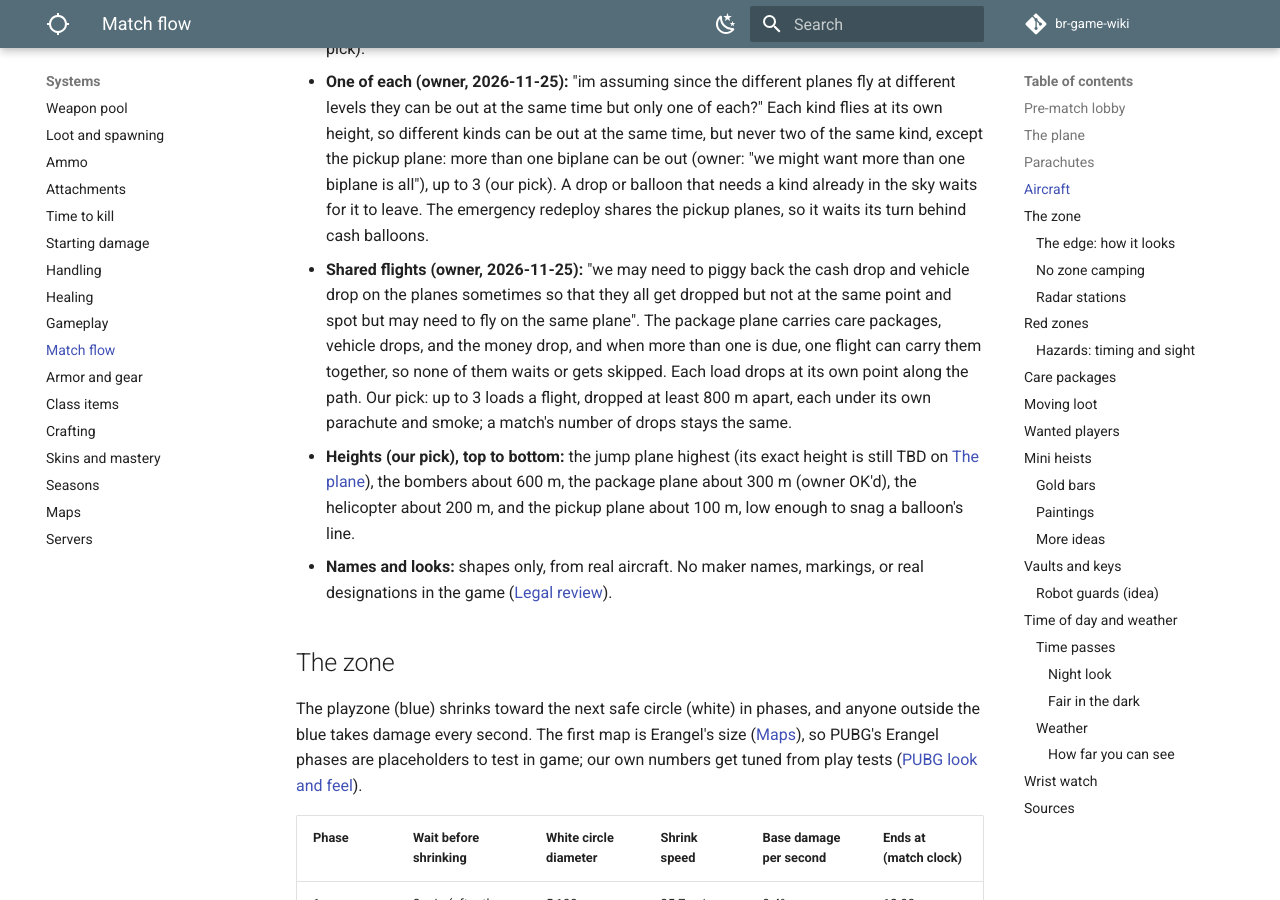
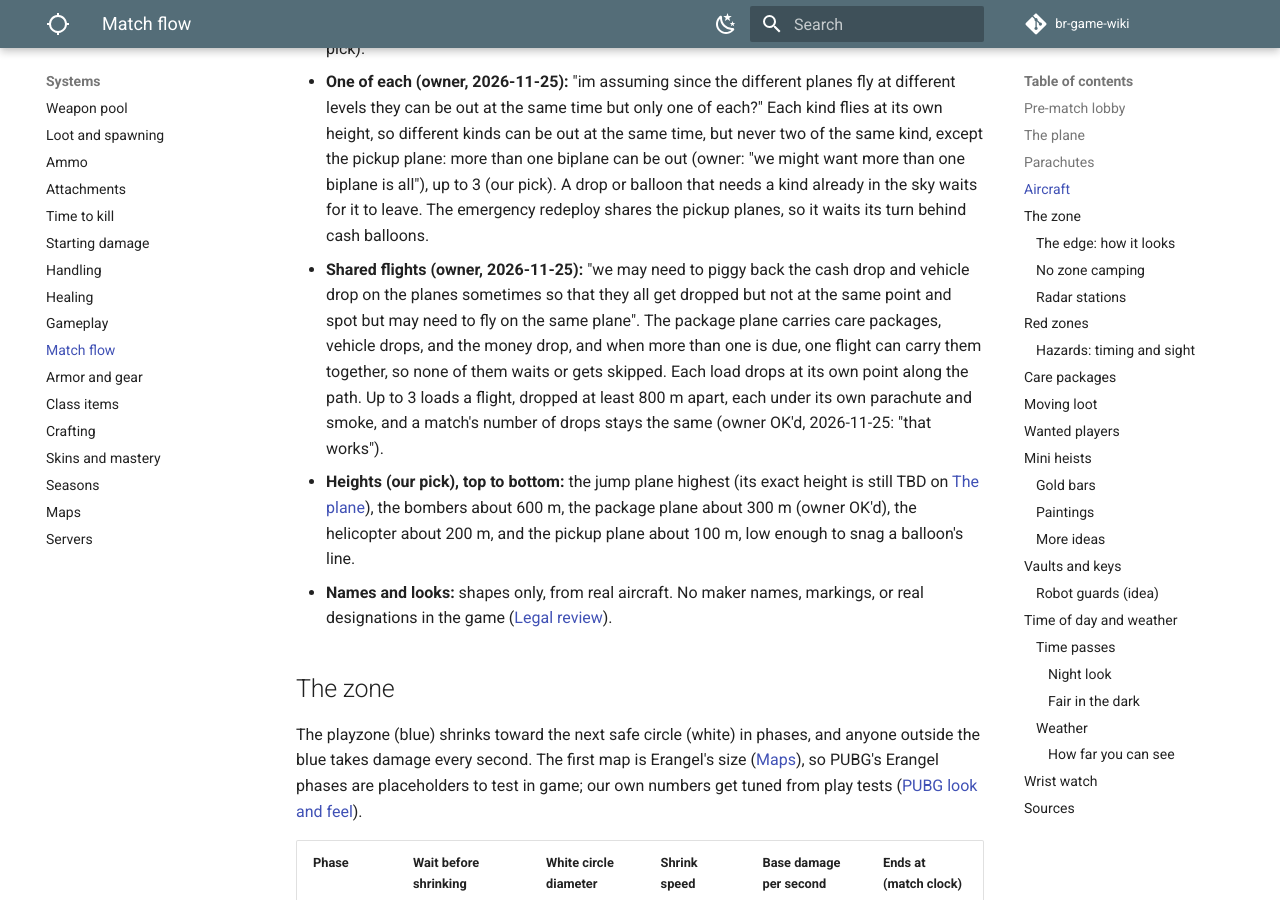
Before and after one commit to DerrickSpartan1/br-game-wiki, an MkDocs documentation site: the page built from docs/systems/match-flow.md, in a window 1280 px wide and 900 px high, scrolled down 3655 px. Built offline with MkDocs 1.6.1 and Material for MkDocs 9.7.7, drawn with Linux system fonts in a browser that asks for light colours; comment, search, counter and statistics services are not loaded.

Commit message:
Shared flights: up to 3 loads, 800 m apart (owner OK'd)
Co-Authored-By: Claude Opus 5.5 <noreply@anthropic.com>
Claude-Session: https://claude.ai/code/session_01LAp2s4euUjj6HZthupXLj4

```diff
--- a/docs/systems/match-flow.md
+++ b/docs/systems/match-flow.md
@@ -56,7 +56,7 @@ Everything that flies over a match, in one place (owner, 2026-11-25): "we need t
 
 - **On the map:** the jump plane's path shows before the doors open; cash balloons show like alarms (owner). The other aircraft don't show; you hear them and see where they drop (our pick).
 - **One of each (owner, 2026-11-25):** "im assuming since the different planes fly at different levels they can be out at the same time but only one of each?" Each kind flies at its own height, so different kinds can be out at the same time, but never two of the same kind, except the pickup plane: more than one biplane can be out (owner: "we might want more than one biplane is all"), up to 3 (our pick). A drop or balloon that needs a kind already in the sky waits for it to leave. The emergency redeploy shares the pickup planes, so it waits its turn behind cash balloons.
-- **Shared flights (owner, 2026-11-25):** "we may need to piggy back the cash drop and vehicle drop on the planes sometimes so that they all get dropped but not at the same point and spot but may need to fly on the same plane". The package plane carries care packages, vehicle drops, and the money drop, and when more than one is due, one flight can carry them together, so none of them waits or gets skipped. Each load drops at its own point along the path. Our pick: up to 3 loads a flight, dropped at least 800 m apart, each under its own parachute and smoke; a match's number of drops stays the same.
+- **Shared flights (owner, 2026-11-25):** "we may need to piggy back the cash drop and vehicle drop on the planes sometimes so that they all get dropped but not at the same point and spot but may need to fly on the same plane". The package plane carries care packages, vehicle drops, and the money drop, and when more than one is due, one flight can carry them together, so none of them waits or gets skipped. Each load drops at its own point along the path. Up to 3 loads a flight, dropped at least 800 m apart, each under its own parachute and smoke, and a match's number of drops stays the same (owner OK'd, 2026-11-25: "that works").
 - **Heights (our pick), top to bottom:** the jump plane highest (its exact height is still TBD on [The plane](#the-plane)), the bombers about 600 m, the package plane about 300 m (owner OK'd), the helicopter about 200 m, and the pickup plane about 100 m, low enough to snag a balloon's line.
 - **Names and looks:** shapes only, from real aircraft. No maker names, markings, or real designations in the game ([Legal review](../planning/legal-review.md)).
 
```
Also changed, not shown: docs/planning/chat-notes.md (+1 -1 lines), docs/planning/decisions.md (+1 -0 lines), docs/planning/to-do.md (+1 -1 lines).
